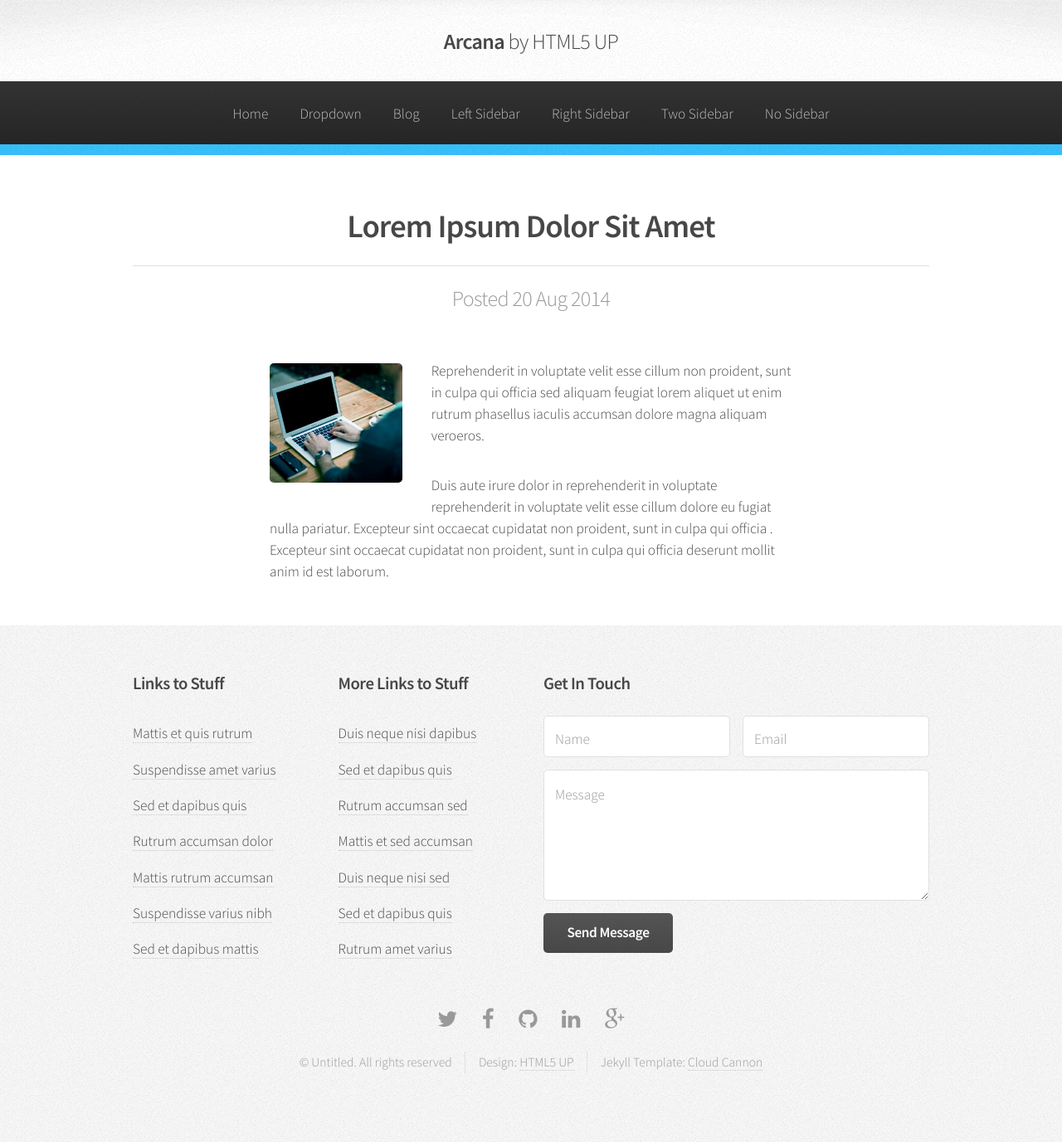
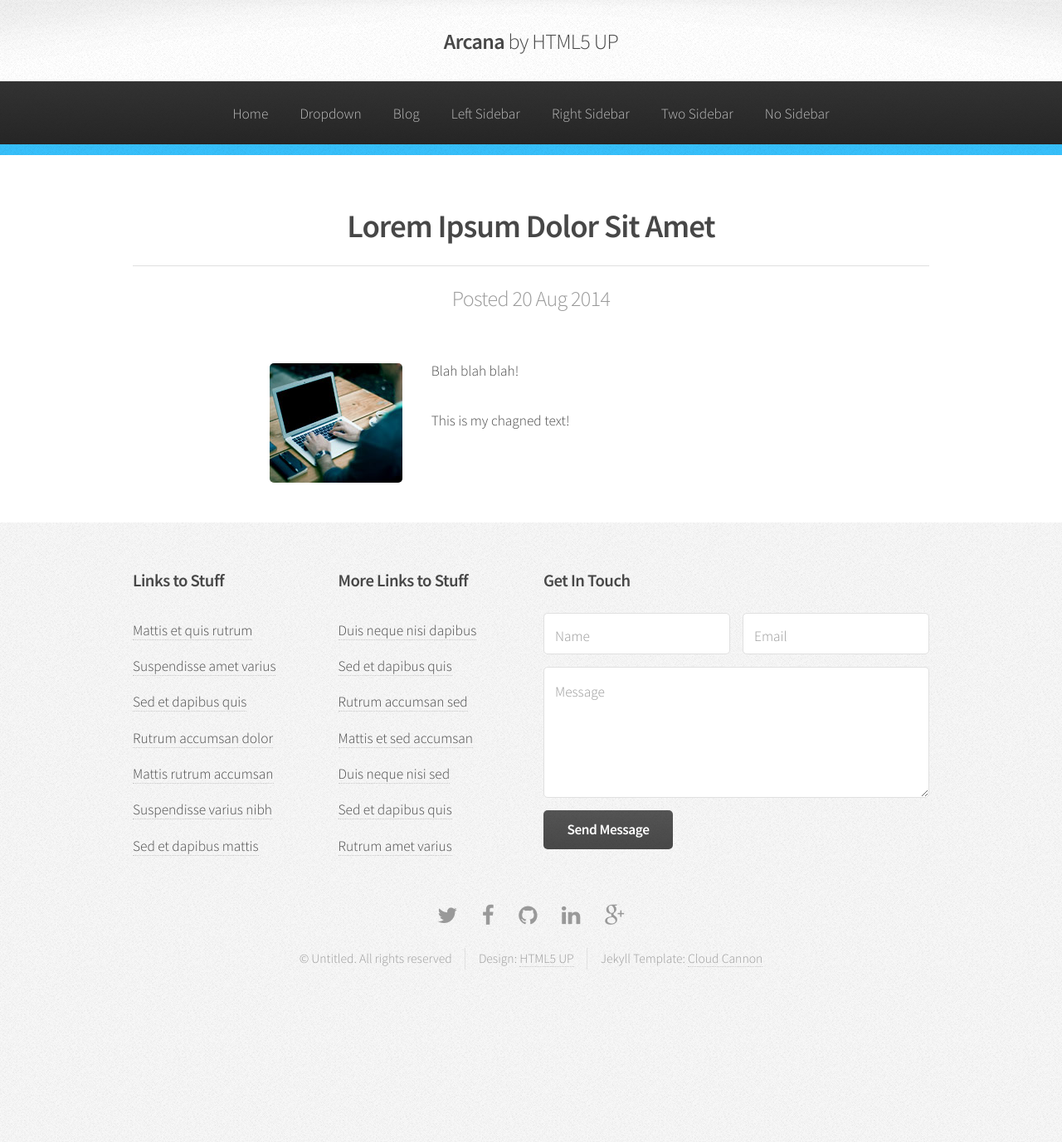
Before and after one commit to meesa31/meesa31.github.io, a Jekyll site: the page built from _posts/2014-08-20-another-post.md, in a window 1280 px wide. Shown: the whole page at 83% size. Built offline with Jekyll 4.4.1, drawn with Linux system fonts in a browser that asks for light colours; after the commit the page ends 1253 px from its top, so only the background shows below that.

Commit message:
Update 2014-08-20-another-post.md

```diff
--- a/_posts/2014-08-20-another-post.md
+++ b/_posts/2014-08-20-another-post.md
@@ -4,5 +4,5 @@ featured: /assets/images/pic03.jpg
 layout: post
 ---
 
-<p>Reprehenderit in voluptate velit esse cillum non proident, sunt in culpa qui officia  sed aliquam feugiat lorem aliquet ut enim rutrum phasellus iaculis accumsan dolore magna aliquam veroeros.</p>
-<p>Duis aute irure dolor in reprehenderit in voluptate reprehenderit in voluptate velit esse cillum dolore eu fugiat nulla pariatur. Excepteur sint occaecat cupidatat non proident, sunt in culpa qui officia . Excepteur sint occaecat cupidatat non proident, sunt in culpa qui officia deserunt mollit anim id est laborum.</p>
+<p>Blah blah blah!</p>
+<p>This is my chagned text!</p>
```
